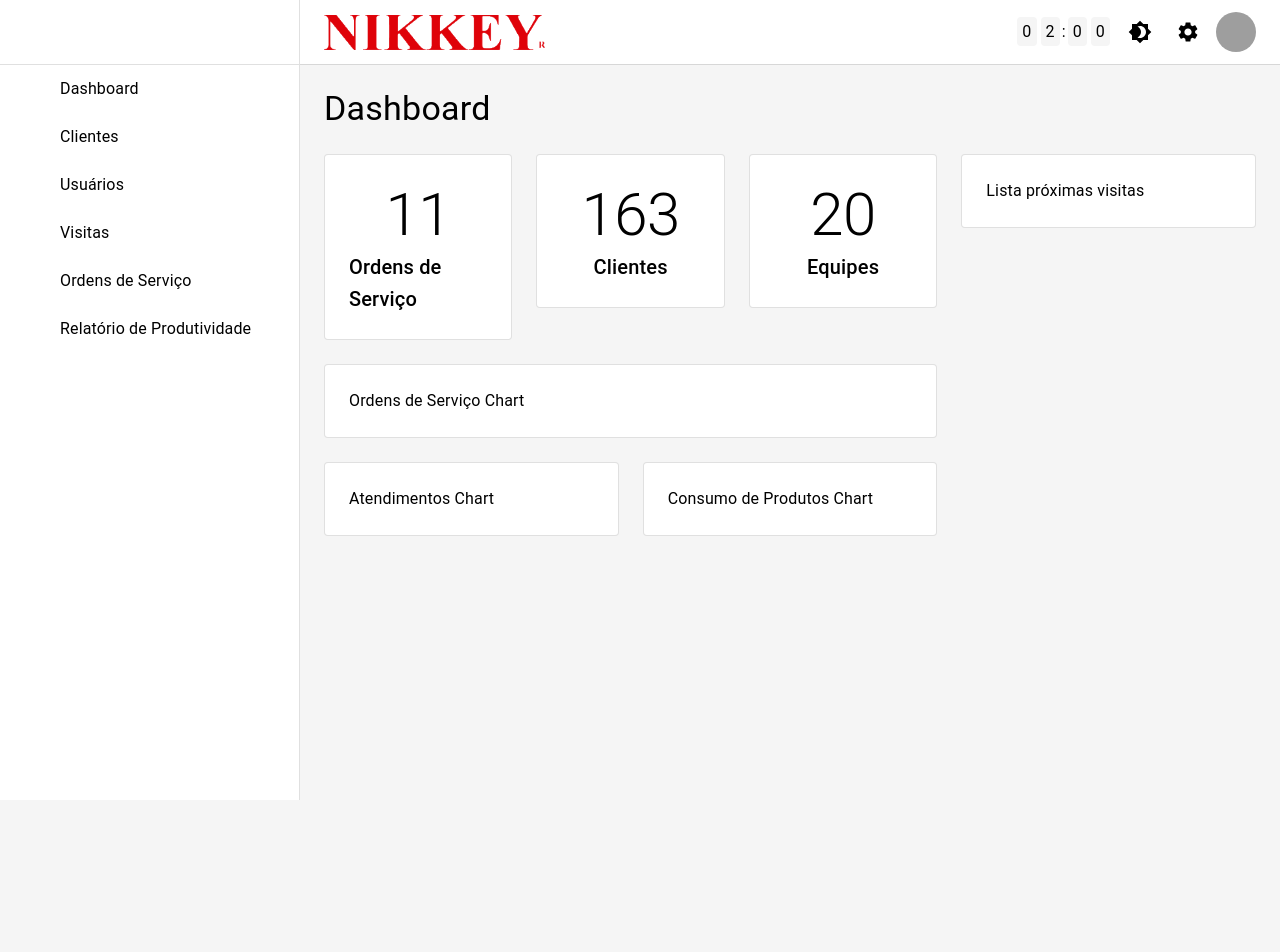
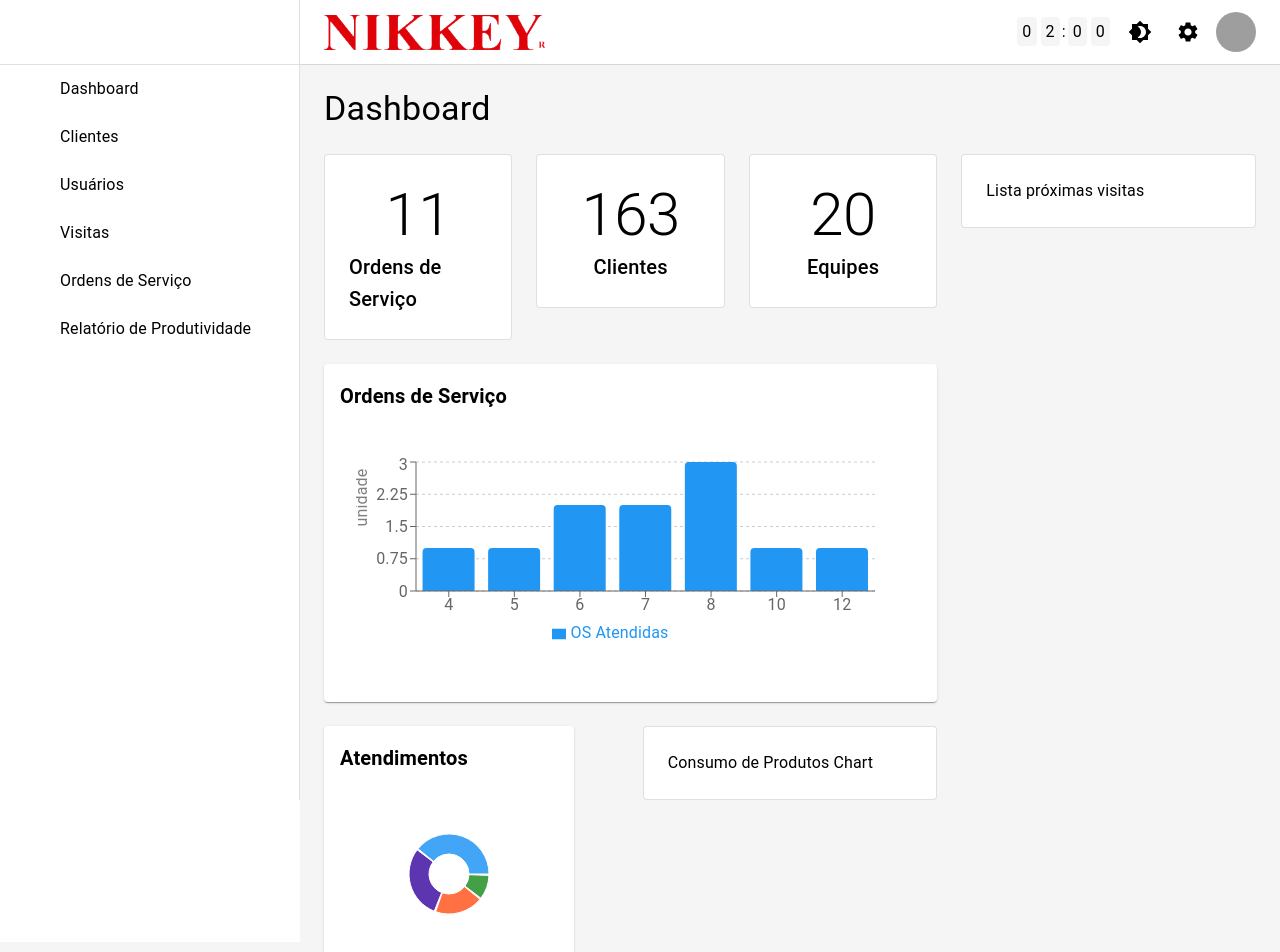
Before and after one commit to Sankhya-ABC/nikkey-frontend, a React (Vite) app: page /dashboard in a window 1280 px wide. Shown: the top 952 px of the page. Before the commit the page ends 800 px from the top, so only its background shows below. Built offline with nearby package versions, Linux system fonts and the light colour scheme; grey boxes are pictures that could not be loaded; some icons are missing.

Commit message:
feat: OrdensDeServicoChart

```diff
--- a/package.json
+++ b/package.json
@@ -23,6 +23,7 @@
     "react-dom": "^19.1.1",
     "react-is": "^19.1.1",
     "react-router": "^7.9.4",
+    "recharts": "^3.3.0",
     "styled-components": "^6.1.19"
   },
   "devDependencies": {
--- /dev/null
+++ b/src/pages/Dashboard/components/AtendimentosChart.tsx
@@ -0,0 +1,49 @@
+import { Box, Card, CardContent, Typography } from "@mui/material";
+import { Cell, Legend, Pie, PieChart, ResponsiveContainer } from "recharts";
+
+const data = [
+  { name: "David Silva", value: 40, color: "#42A5F5" },
+  { name: "José Rodrigues", value: 30, color: "#5E35B1" },
+  { name: "João Victor", value: 20, color: "#FF7043" },
+  { name: "Wellington Rufino", value: 10, color: "#43A047" },
+];
+
+export const AtendimentosChart = () => {
+  return (
+    <Card sx={{ width: 250, p: 2 }}>
+      <Typography variant="h6" sx={{ fontWeight: 600, mb: 3 }}>
+        Atendimentos
+      </Typography>
+      <CardContent
+        sx={{ display: "flex", flexDirection: "column", alignItems: "center" }}
+      >
+        <ResponsiveContainer width="100%" height={120}>
+          <PieChart>
+            <Pie
+              data={data}
+              dataKey="value"
+              nameKey="name"
+              outerRadius={40}
+              innerRadius={20}
+              paddingAngle={2}
+            >
+              {data.map((entry, index) => (
+                <Cell key={`cell-${index}`} fill={entry.color} />
+              ))}
+            </Pie>
+          </PieChart>
+        </ResponsiveContainer>
+
+        <Box sx={{ width: "100%", mt: 1 }}>
+          <Legend
+            verticalAlign="middle"
+            align="left"
+            layout="vertical"
+            iconType="circle"
+            wrapperStyle={{ fontSize: 12 }}
+          />
+        </Box>
+      </CardContent>
+    </Card>
+  );
+};
--- /dev/null
+++ b/src/pages/Dashboard/components/OrdensDeServicoChart.tsx
@@ -0,0 +1,53 @@
+import { Card, CardContent, Typography } from "@mui/material";
+import {
+  BarChart,
+  Bar,
+  XAxis,
+  YAxis,
+  CartesianGrid,
+  Tooltip,
+  Legend,
+  ResponsiveContainer,
+} from "recharts";
+
+const data = [
+  { name: "4", os: 1 },
+  { name: "5", os: 1 },
+  { name: "6", os: 2 },
+  { name: "7", os: 2 },
+  { name: "8", os: 3 },
+  { name: "10", os: 1 },
+  { name: "12", os: 1 },
+];
+
+export const OrdensDeServicoChart = () => {
+  return (
+    <Card sx={{ p: 2 }}>
+      <Typography variant="h6" sx={{ fontWeight: 600, mb: 3 }}>
+        Ordens de Serviço
+      </Typography>
+      <CardContent sx={{ height: 250 }}>
+        <ResponsiveContainer width="100%" height="100%">
+          <BarChart
+            data={data}
+            margin={{ top: 10, right: 30, left: 0, bottom: 5 }}
+          >
+            <CartesianGrid strokeDasharray="3 3" vertical={false} />
+            <XAxis dataKey="name" />
+            <YAxis
+              label={{ value: "unidade", angle: -90, position: "insideLeft" }}
+            />
+            <Tooltip />
+            <Legend verticalAlign="bottom" height={36} />
+            <Bar
+              dataKey="os"
+              fill="#2196f3"
+              name="OS Atendidas"
+              radius={[4, 4, 0, 0]}
+            />
+          </BarChart>
+        </ResponsiveContainer>
+      </CardContent>
+    </Card>
+  );
+};
--- a/src/pages/Dashboard/index.tsx
+++ b/src/pages/Dashboard/index.tsx
@@ -1,5 +1,7 @@
 import { Card, Grid, Typography } from "@mui/material";
 import { CardQuantity } from "./components/CardQuantity";
+import { OrdensDeServicoChart } from "./components/OrdensDeServicoChart";
+import { AtendimentosChart } from "./components/AtendimentosChart";
 
 export const Dashboard = () => {
   return (
@@ -22,15 +24,11 @@ export const Dashboard = () => {
           </Grid>
 
           <Grid item size={{ xs: 12 }}>
-            <Card sx={{ p: 3 }} variant="outlined">
-              Ordens de Serviço Chart
-            </Card>
+            <OrdensDeServicoChart />
           </Grid>
 
           <Grid item size={{ xs: 12, md: 6 }}>
-            <Card sx={{ p: 3 }} variant="outlined">
-              Atendimentos Chart
-            </Card>
+            <AtendimentosChart />
           </Grid>
           <Grid item size={{ xs: 12, md: 6 }}>
             <Card sx={{ p: 3 }} variant="outlined">
```
Also changed, not shown: 1 other file (tests, documents, lock files or other folders).
